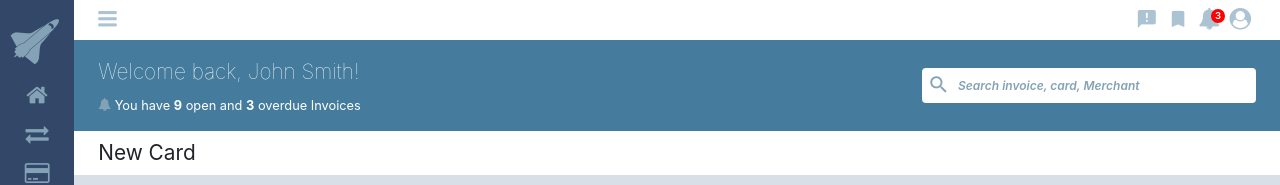
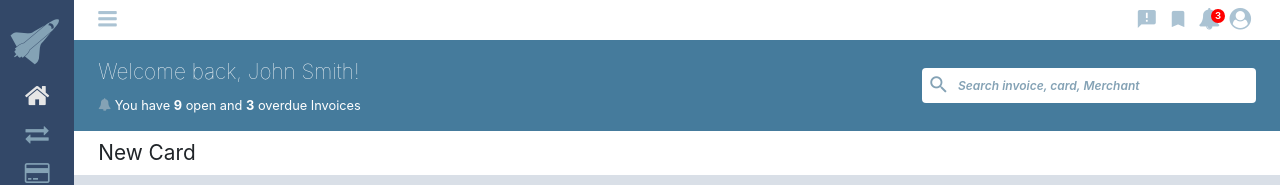
Before and after one commit to dmsanchez86/testGmStek, an Angular app: page / in a window 1280 px wide. Shown: the top 185 px of the page. Built offline with nearby package versions, Linux system fonts and the light colour scheme.

Commit message:
estilso menu activo navbar

```diff
--- a/src/assets/scss/base.scss
+++ b/src/assets/scss/base.scss
@@ -112,9 +112,12 @@ body{
           display: flex;
           align-items: center;
           justify-content: center;
-          span:first-child{
 
+          &.active{
+            color: darken(white, 10);
+            transform: scale(1.15);
           }
+
           span:last-child{
             display: none;
             font-size: .9rem;
```
